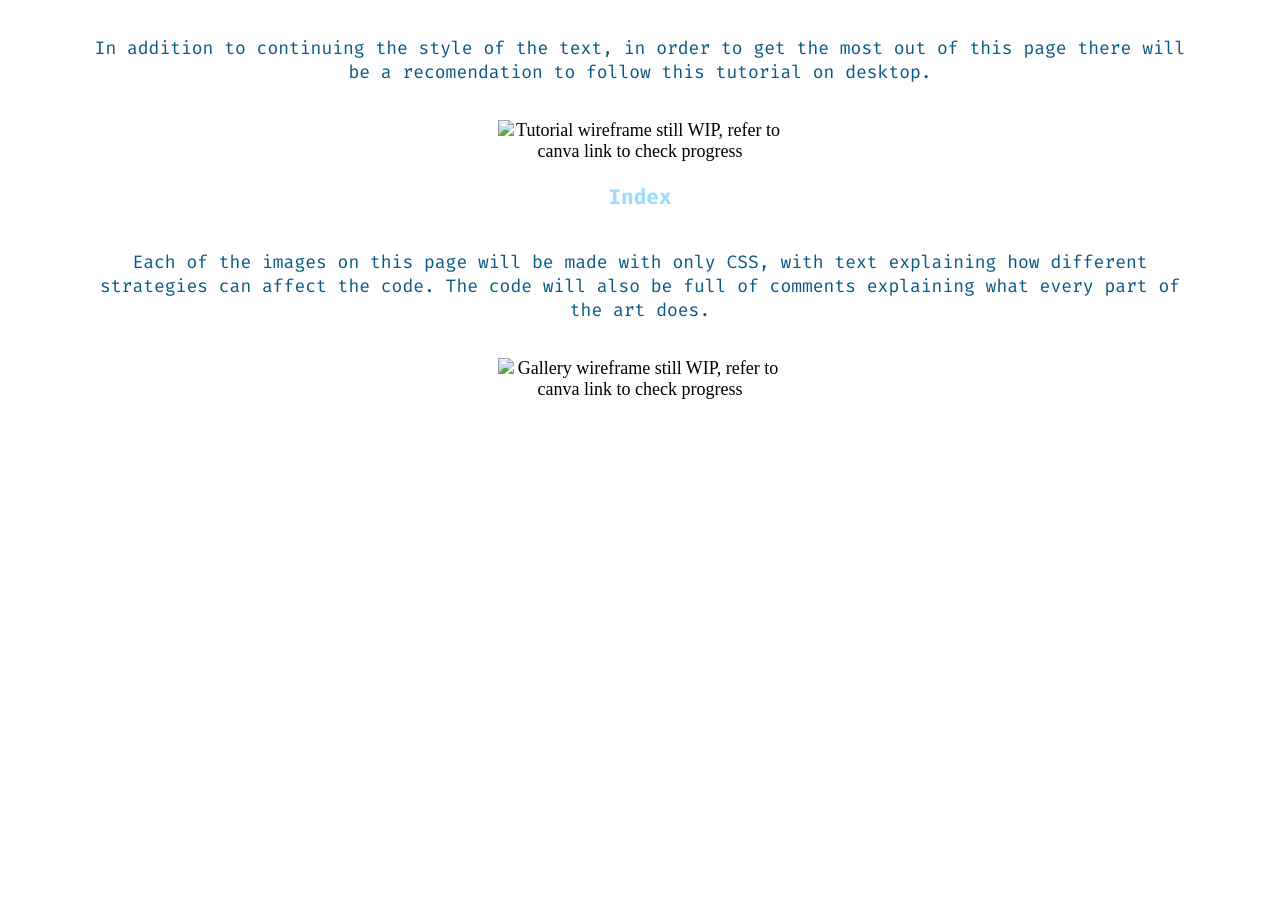
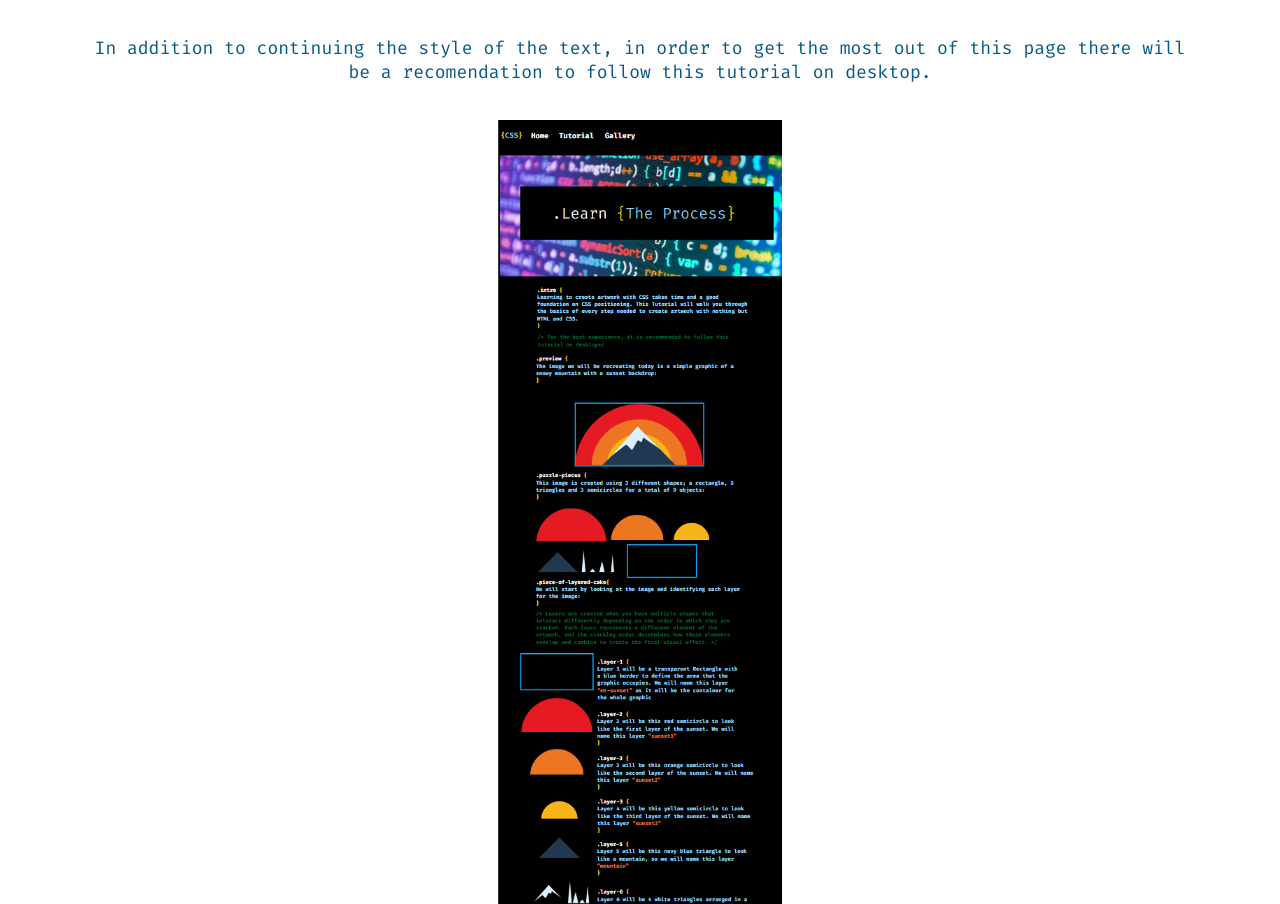
Before and after one commit to eF1tch/creative-css, a plain HTML site: page site-plan.html in a window 1280 px wide. Shown: the part 5851-6755 px from the top of the page. Before the commit the page ends 6323 px from the top, so only its background shows below. Drawn offline with Linux system fonts and the light colour scheme.

Commit message:
added wireframes to complete site plan

```diff
--- a/site-plan.html
+++ b/site-plan.html
@@ -163,13 +163,13 @@
       <p>
         In addition to continuing the style of the text, in order to get the most out of this page there will be a recomendation to follow this tutorial on desktop.
       </p>
-      <img src="styles/images/ui-wireframe.png" alt="Tutorial wireframe still WIP, refer to canva link to check progress">
+      <img src="styles/images/tutorial-wireframe.png" alt="Tutorial wireframe">
 
       <h3>Index</h3>
       <p>
         Each of the images on this page will be made with only CSS, with text explaining how different strategies can affect the code. The code will also be full of comments explaining what every part of the art does.
       </p>
-      <img src="styles/images/index-wireframe.png" alt="Gallery wireframe still WIP, refer to canva link to check progress">
+      <img src="styles/images/gallary-wireframe.png" alt="Gallery wireframe">
 
     </main>
   </body>
```
Also changed, not shown: styles/images/gallary-wireframe.png (added), styles/images/tutorial-wireframe.png (added).
